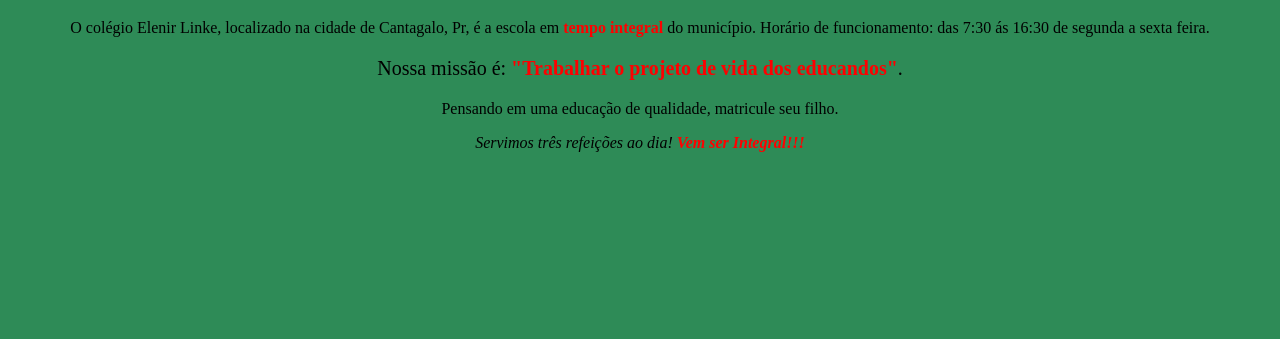
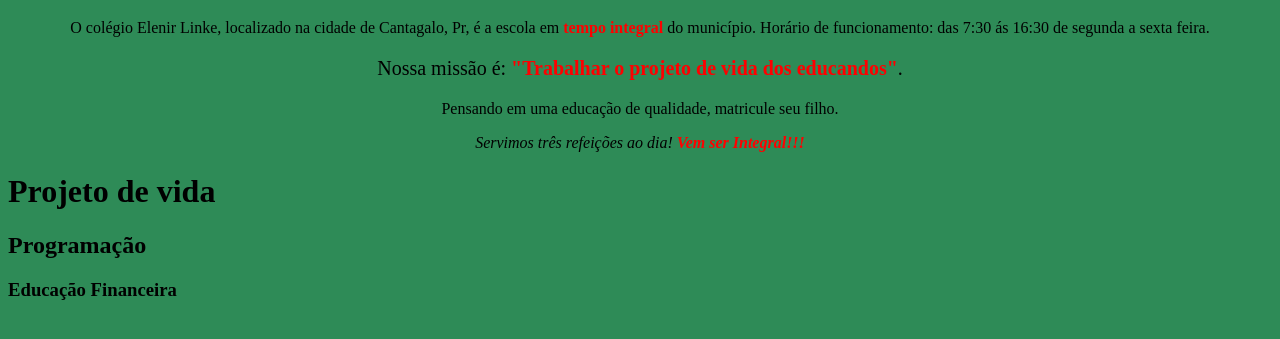
Before and after one commit to ProfAdrianaDombrovski/GE--ProgramacaoEM-TurmaF, a plain HTML site: page index.html in a window 1280 px wide. Shown: the part 287-626 px from the top of the page. Drawn offline with Linux system fonts and the light colour scheme.

Commit message:
Update index.html

```diff
--- a/index.html
+++ b/index.html
@@ -22,6 +22,8 @@
       <p style ="font-size: 20px"></style> Nossa missão é:<strong> "Trabalhar o projeto de vida dos educandos"</strong>.</b> </p>
       <p> Pensando em uma educação de qualidade, matricule seu filho</style>.</p>
       <p> <i>Servimos três refeições ao dia! <strong>Vem ser Integral!!!</i></p></strong>
-
+  <h1 class="titulo-principal">Projeto de vida</h1>
+       <h2 class="titulo-centralizado">Programação</h2>
+       <h3 class="titulo-centralizado">Educação Financeira</h3>
  </body>
 </html>
```
